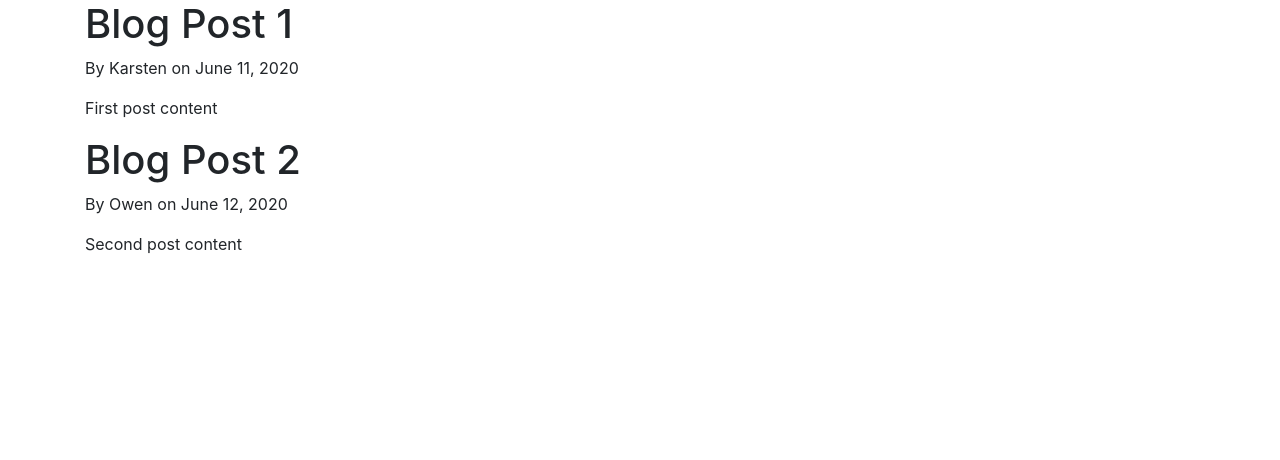
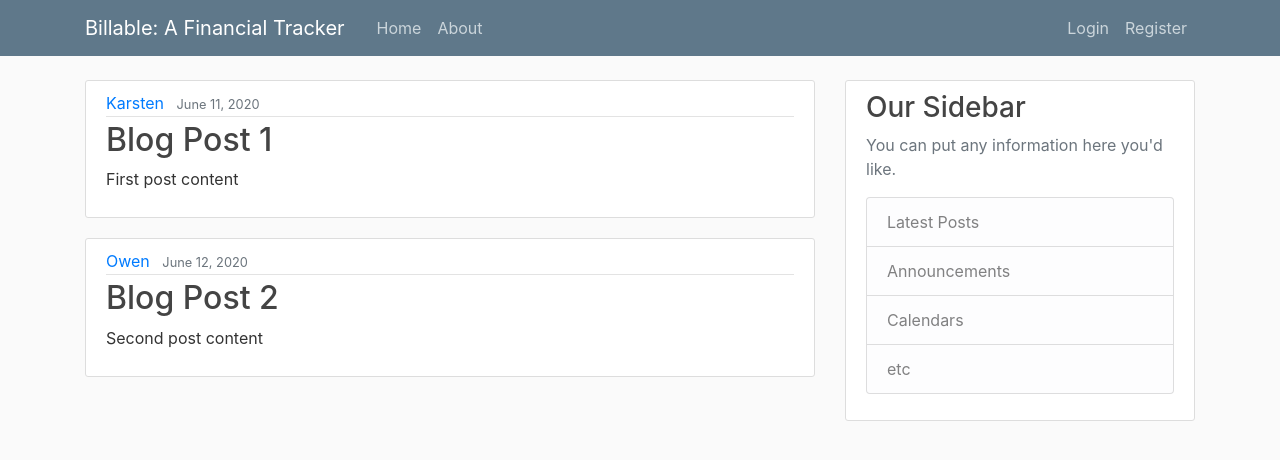
Before and after one commit to KarstenCollins/SeniorCapstone, a Django app: page /SubmitData/ in a window 1280 px wide. Shown: the top 460 px of the page. Run offline with Django 3.2, Linux system fonts and the light colour scheme; some libraries are stand-ins or nearby versions.

Commit message:
User can now navigate with hrefs rather than from URL

```diff
--- /dev/null
+++ b/SubmitData/static/SubmitData/main.css
@@ -0,0 +1,84 @@
+body {
+    background: #fafafa;
+    color: #333333;
+    margin-top: 5rem;
+  }
+
+  h1, h2, h3, h4, h5, h6 {
+    color: #444444;
+  }
+
+  ul {
+    margin: 0;
+  }
+
+  .bg-steel {
+    background-color: #5f788a;
+  }
+
+  .site-header .navbar-nav .nav-link {
+    color: #cbd5db;
+  }
+
+  .site-header .navbar-nav .nav-link:hover {
+    color: #ffffff;
+  }
+
+  .site-header .navbar-nav .nav-link.active {
+    font-weight: 500;
+  }
+
+  .content-section {
+    background: #ffffff;
+    padding: 10px 20px;
+    border: 1px solid #dddddd;
+    border-radius: 3px;
+    margin-bottom: 20px;
+  }
+
+  .article-title {
+    color: #444444;
+  }
+
+  a.article-title:hover {
+    color: #428bca;
+    text-decoration: none;
+  }
+
+  .article-content {
+    white-space: pre-line;
+  }
+
+  .article-img {
+    height: 65px;
+    width: 65px;
+    margin-right: 16px;
+  }
+
+  .article-metadata {
+    padding-bottom: 1px;
+    margin-bottom: 4px;
+    border-bottom: 1px solid #e3e3e3
+  }
+
+  .article-metadata a:hover {
+    color: #333;
+    text-decoration: none;
+  }
+
+  .article-svg {
+    width: 25px;
+    height: 25px;
+    vertical-align: middle;
+  }
+
+  .account-img {
+    height: 125px;
+    width: 125px;
+    margin-right: 20px;
+    margin-bottom: 16px;
+  }
+
+  .account-heading {
+    font-size: 2.5rem;
+  }
--- a/SubmitData/templates/SubmitData/about.html
+++ b/SubmitData/templates/SubmitData/about.html
@@ -1,5 +1,7 @@
+<!--everything from the base template-->
 {% extends "SubmitData/base.html"  %}
 
+<!--Unique content for the about page-->
 {% block content %}
     <h1>About Submit Data!</h1>
 {% endblock content %}
--- a/SubmitData/templates/SubmitData/base.html
+++ b/SubmitData/templates/SubmitData/base.html
@@ -1,3 +1,5 @@
+<!--Loads from the static folder-->
+{% load static %}
 <!DOCTYPE html>
 <html>
 <head>
@@ -9,17 +11,61 @@
     <!-- Bootstrap CSS -->
     <link rel="stylesheet" href="https://maxcdn.bootstrapcdn.com/bootstrap/4.0.0/css/bootstrap.min.css" integrity="sha384-Gn5384xqQ1aoWXA+058RXPxPg6fy4IWvTNh0E263XmFcJlSAwiGgFAW/dAiS6JXm" crossorigin="anonymous">
 
+    <link rel="stylesheet" type="text/css" href="{% static 'SubmitData/main.css' %}">
 
+
+<!-- Where the title can be changed. (Tab title)-->
     {%if title%}
-        <title>Django Biller - {{title}}</title>
+        <title>Billable - {{title}}</title>
     {% else %}
-        <title>Django Biller</title>
+        <title>Billable: A Financial Tracker</title>
     {% endif %}
 </head>
+<!--Navbar that allow for clicking to change pages-->
 <body>
-    <div class="container">
+    <header class="site-header">
+        <nav class="navbar navbar-expand-md navbar-dark bg-steel fixed-top">
+          <div class="container">
+            <a class="navbar-brand mr-4" href="{% url 'Submit-Data' %}">Billable: A Financial Tracker</a>
+            <button class="navbar-toggler" type="button" data-toggle="collapse" data-target="#navbarToggle" aria-controls="navbarToggle" aria-expanded="false" aria-label="Toggle navigation">
+            <span class="navbar-toggler-icon"></span>
+            </button>
+            <div class="collapse navbar-collapse" id="navbarToggle">
+              <div class="navbar-nav mr-auto">
+                <a class="nav-item nav-link" href="{% url 'Submit-Data' %}">Home</a>
+                <a class="nav-item nav-link" href="{% url 'About-Submit-Data' %}">About</a>
+              </div>
+              <!-- Navbar Right Side -->
+              <div class="navbar-nav">
+                <a class="nav-item nav-link" href="#">Login</a>
+                <a class="nav-item nav-link" href="#">Register</a>
+              </div>
+            </div>
+          </div>
+        </nav>
+      </header>
+
+    <!--Sidebar-->
+    <main role="main" class="container">
+    <div class="row">
+        <div class="col-md-8">
         {% block content %}{% endblock %}
+        </div>
+        <div class="col-md-4">
+        <div class="content-section">
+            <h3>Our Sidebar</h3>
+            <p class='text-muted'>You can put any information here you'd like.
+            <ul class="list-group">
+                <li class="list-group-item list-group-item-light">Latest Posts</li>
+                <li class="list-group-item list-group-item-light">Announcements</li>
+                <li class="list-group-item list-group-item-light">Calendars</li>
+                <li class="list-group-item list-group-item-light">etc</li>
+            </ul>
+            </p>
+        </div>
+        </div>
     </div>
+    </main>
 
     <!-- Optional JavaScript -->
     <!-- jQuery first, then Popper.js, then Bootstrap JS -->
--- a/SubmitData/templates/SubmitData/home.html
+++ b/SubmitData/templates/SubmitData/home.html
@@ -1,9 +1,18 @@
+<!--everything from the base template-->
 {% extends "SubmitData/base.html"  %}
 
+<!--Unique content for the home page-->
 {% block content %}
     {% for post in posts %}
-        <h1>{{ post.title }}</h1>
-        <p>By {{post.author}} on  {{post.date_posted}}</p>
-        <p>{{post.content}}</p>
+    <article class="media content-section">
+        <div class="media-body">
+          <div class="article-metadata">
+            <a class="mr-2" href="#">{{ post.author }}</a>
+            <small class="text-muted">{{ post.date_posted }}</small>
+          </div>
+          <h2><a class="article-title" href="#">{{ post.title }}</a></h2>
+          <p class="article-content">{{ post.content }}</p>
+        </div>
+      </article>
     {% endfor %}
 {% endblock content %}
--- a/SubmitData/urls.py
+++ b/SubmitData/urls.py
@@ -5,5 +5,5 @@ from . import views
 urlpatterns = [
     path('', views.home, name='Submit-Data'),
         #'' means home
-    path('about/', views.about, name='About Submit Data')
+    path('about/', views.about, name='About-Submit-Data')
 ]
```
